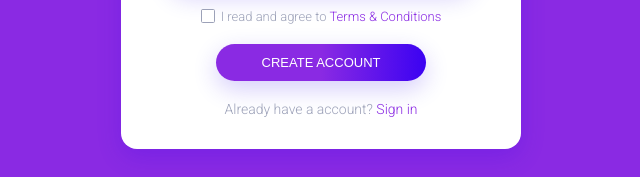
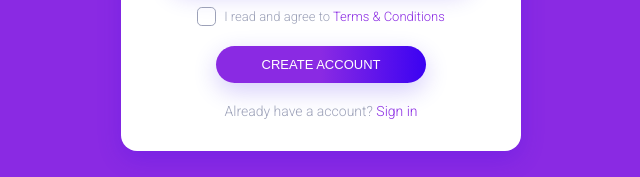
Before and after one commit to Lopez089/Daily-UI-Sing-Up, a website built with Vite: page index.html in a window 1280 px wide. Shown: the part 460-637 px from the top of the page, 319-959 px from the left. Built offline with nearby package versions, Linux system fonts and the light colour scheme.

Commit message:
fix: input checkbox

```diff
--- a/main.js
+++ b/main.js
@@ -20,7 +20,7 @@ document.querySelector('#app').innerHTML = `
           <i class='bx bx-hide card__show-password'></i>
         </div>
 
-        <div class='flex'>
+        <div class='center'>
           <input type='checkbox' />
           <label class='card__conditions'> I read and agree to
             <a href='#'>
--- a/style.css
+++ b/style.css
@@ -220,36 +220,34 @@ input[type='password']{
 }
 
 input[type='checkbox']{
-  display:block;
+  -webkit-appearance: none;
+  -moz-appearance: none;
+  appearance: none;
+  width: 19px;
+  height: 19px;
+  border: 1px solid var(--text-color);
+  border-radius: .3rem;
   position: relative;
-  width: 12px;
-  height: 12px;
-  border: 1px solid var(--text-color);
-  border-radius: .1rem;
-  content: "";
-  background: white;
-}
-
-input[type="checkbox"]:after{
-  position: relative;
-  display: block;
-  width: 12px;
-  height: 12px;
-  border: 1px solid var(--text-color);
-  border-radius: .1rem;
-  content: "";
-  background: white;
+  -webkit-border-radius: .3rem;
+  -moz-border-radius: .3rem;
+  -ms-border-radius: .3rem;
+  -o-border-radius: .3rem;
+  padding:0;
 }
 
 input[type="checkbox"]:checked:after{
-  position: relative;
-  display: block;
-  width: 12px;
-  height: 12px;
-  border: 1px solid #ececec;
-  border-radius: .1rem;
+  position: absolute;
+  width: 13px;
+  height: 13px;
+  border-radius: .3rem;
   content: "";
   background:var(--body-color);
+  -webkit-border-radius: .3rem;
+  -moz-border-radius: .3rem;
+  -ms-border-radius: .3rem;
+  -o-border-radius: .3rem;
+  top:2px;
+  left:2px;
 }
 
 button{
@@ -310,6 +308,7 @@ a{
 .card__conditions{
   font-size:var(--smaller-font-size) ;
   margin-left: .5rem;
+
 }
 
 .card__sign-in{
```
Also changed, not shown: dist/index.html, 4 other files.
